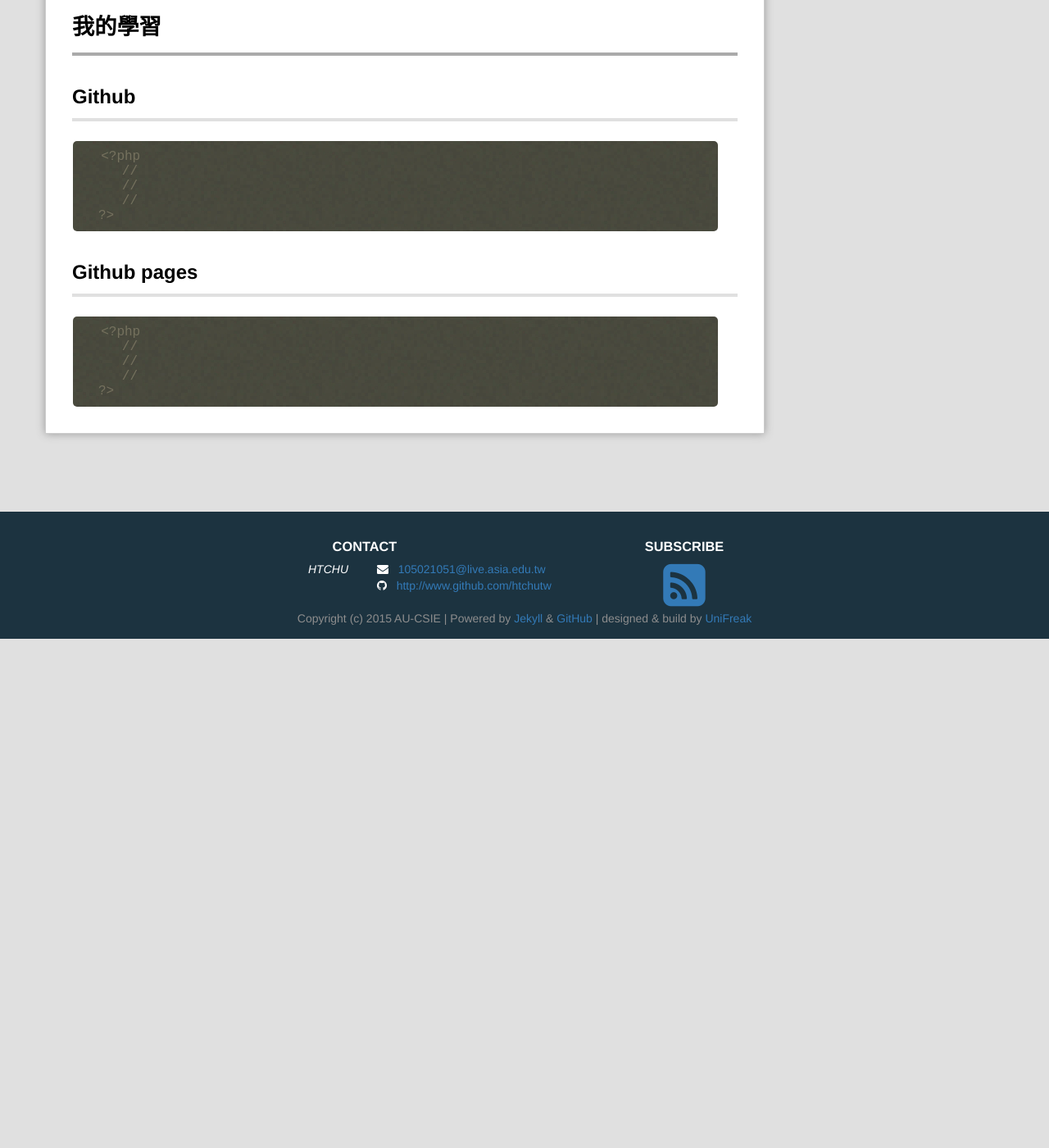
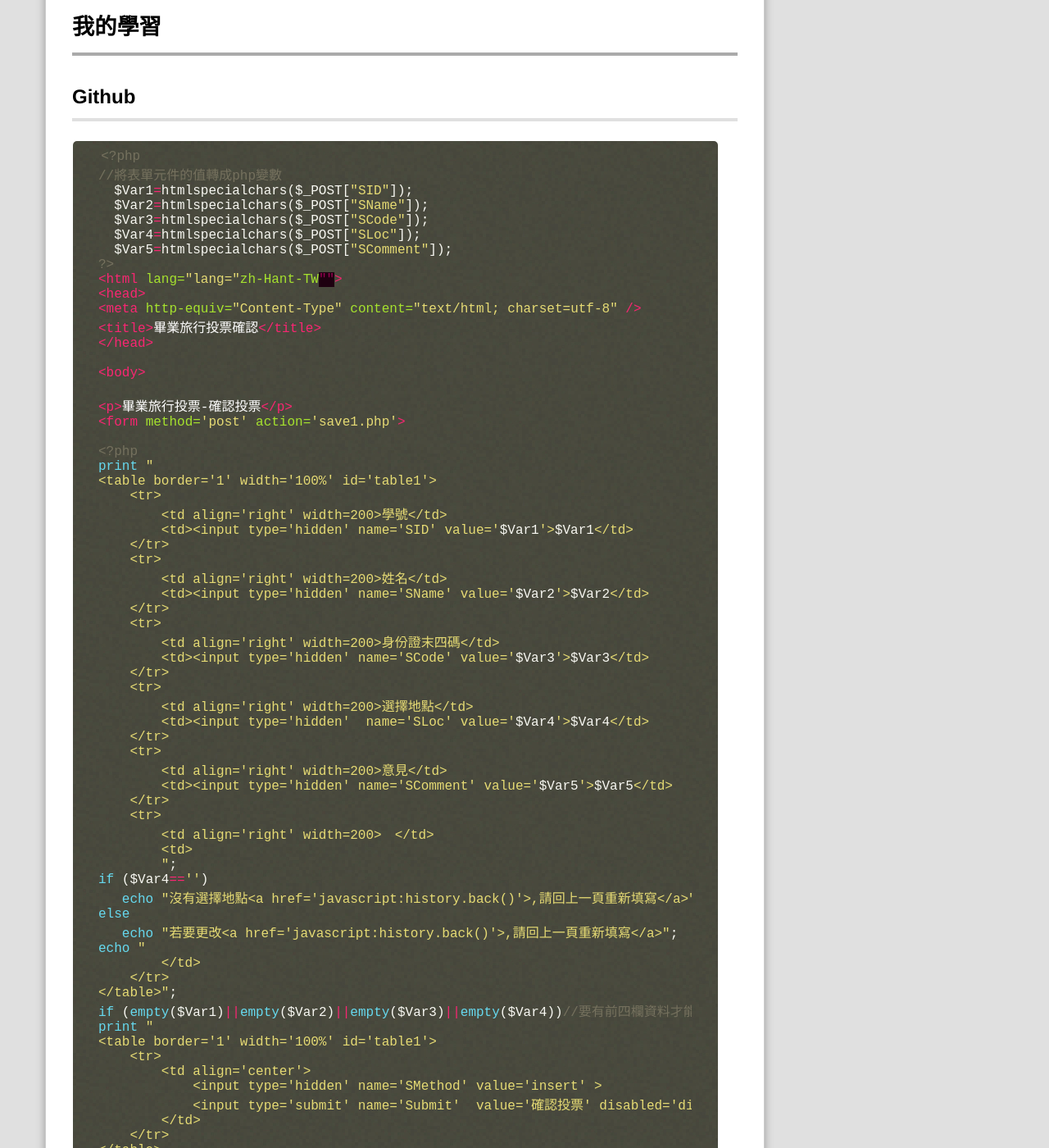
Before and after one commit to jacky0325/webcourse, a Jekyll site: the page built from _posts/2017-10-25-Class6.md, in a window 1280 px wide and 1400 px high, scrolled down 676 px. Shown: the whole window at 82% size. Built offline with Jekyll 4.4.1, drawn with Linux system fonts in a browser that asks for light colours; Markdown is read by kramdown in place of the engine named in the settings; comment, search, counter and statistics services are not loaded; before the commit the page ends 1455 px from its top, so only the background shows below that; some of the changed text lies outside the part shown.

Commit message:
Update 2017-10-25-Class6.md

````diff
--- a/_posts/2017-10-25-Class6.md
+++ b/_posts/2017-10-25-Class6.md
@@ -21,10 +21,87 @@ github帳號及使用github做blog。。
 
 ```php
 <?php
-   //
-   //
-   //
+//將表單元件的值轉成php變數
+  $Var1=htmlspecialchars($_POST["SID"]);
+  $Var2=htmlspecialchars($_POST["SName"]);
+  $Var3=htmlspecialchars($_POST["SCode"]);
+  $Var4=htmlspecialchars($_POST["SLoc"]);
+  $Var5=htmlspecialchars($_POST["SComment"]);
 ?>
+<html lang="lang="zh-Hant-TW"">
+<head>
+<meta http-equiv="Content-Type" content="text/html; charset=utf-8" />
+<title>畢業旅行投票確認</title>
+</head>
+
+<body>
+
+<p>畢業旅行投票-確認投票</p>
+<form method='post' action='save1.php'>
+
+<?php
+print "
+<table border='1' width='100%' id='table1'>
+    <tr>
+        <td align='right' width=200>學號</td>
+        <td><input type='hidden' name='SID' value='$Var1'>$Var1</td>
+    </tr>
+    <tr>
+        <td align='right' width=200>姓名</td>
+        <td><input type='hidden' name='SName' value='$Var2'>$Var2</td>
+    </tr>
+    <tr>
+        <td align='right' width=200>身份證末四碼</td>
+        <td><input type='hidden' name='SCode' value='$Var3'>$Var3</td>
+    </tr>
+    <tr>
+        <td align='right' width=200>選擇地點</td>
+        <td><input type='hidden'  name='SLoc' value='$Var4'>$Var4</td>
+    </tr>
+    <tr>
+        <td align='right' width=200>意見</td>
+        <td><input type='hidden' name='SComment' value='$Var5'>$Var5</td>
+    </tr>
+    <tr>
+        <td align='right' width=200>　</td>
+        <td>
+        ";
+if ($Var4=='')
+   echo "沒有選擇地點<a href='javascript:history.back()'>,請回上一頁重新填寫</a>";
+else
+   echo "若要更改<a href='javascript:history.back()'>,請回上一頁重新填寫</a>";
+echo "
+        </td>
+    </tr>
+</table>";
+if (empty($Var1)||empty($Var2)||empty($Var3)||empty($Var4))//要有前四欄資料才能存檔
+print "
+<table border='1' width='100%' id='table1'>
+    <tr>
+        <td align='center'>
+            <input type='hidden' name='SMethod' value='insert' >
+            <input type='submit' name='Submit'  value='確認投票' disabled='disabled'>
+        </td>
+    </tr>
+</table>
+";
+else
+print "
+<table border='1' width='100%' id='table1'>
+    <tr>
+        <td align='right'>
+            <input type='hidden' name='SMethod' value='insert' >
+            <input type='submit' name='Submit' value='確認投票'>
+        </td>
+    </tr>
+</table>
+";
+?>
+
+</form>
+</body>
+
+</html>
 ```
 ##Github pages
 
````
